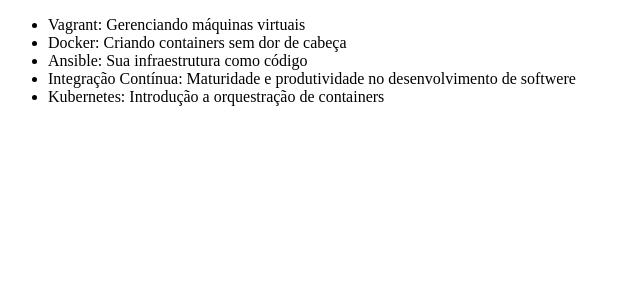
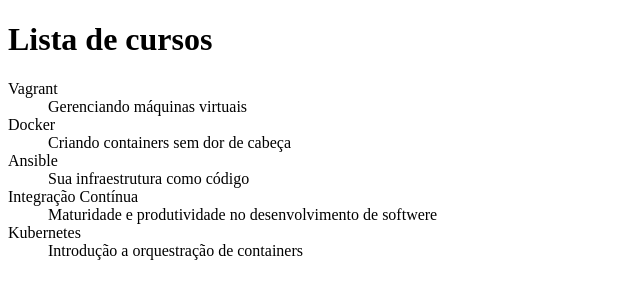
Before and after one commit to RCastanon77/Git-Alura, a plain HTML site: page index.html in a window 1280 px wide. Shown: the whole page, without its empty margins (0-640 px from the left). Drawn offline with Linux system fonts and the light colour scheme.

Commit message:
Atualizando conteudo da lista  e Adicionando titulo

```diff
--- a/index.html
+++ b/index.html
@@ -7,13 +7,24 @@
     <title>Curso de Git e GitHub da Alura</title>
 </head>
 <body>
-    <ul>
-        <li>Vagrant: Gerenciando máquinas virtuais</li>
-        <li>Docker: Criando containers sem dor de cabeça</li>
-        <li>Ansible: Sua infraestrutura como código</li>
-        <li>Integração Contínua: Maturidade e produtividade no desenvolvimento de softwere</li>
-        <li>Kubernetes: Introdução a orquestração de containers</li>
-    </ul>
+    <h1>Lista de cursos</h1>
+
+    <dl>
+        <dt>Vagrant</dt>
+        <dd>Gerenciando máquinas virtuais</dd>
+
+        <dt>Docker</dt>
+        <dd>Criando containers sem dor de cabeça</dd>
+
+        <dt>Ansible</dt>
+        <dd>Sua infraestrutura como código</dd>
+
+        <dt>Integração Contínua</dt>
+        <dd>Maturidade e produtividade no desenvolvimento de softwere</dd>
+
+        <dt>Kubernetes</dt>
+        <dd>Introdução a orquestração de containers</dd>
+    </dl>
 
 </body>
 </html>
```
